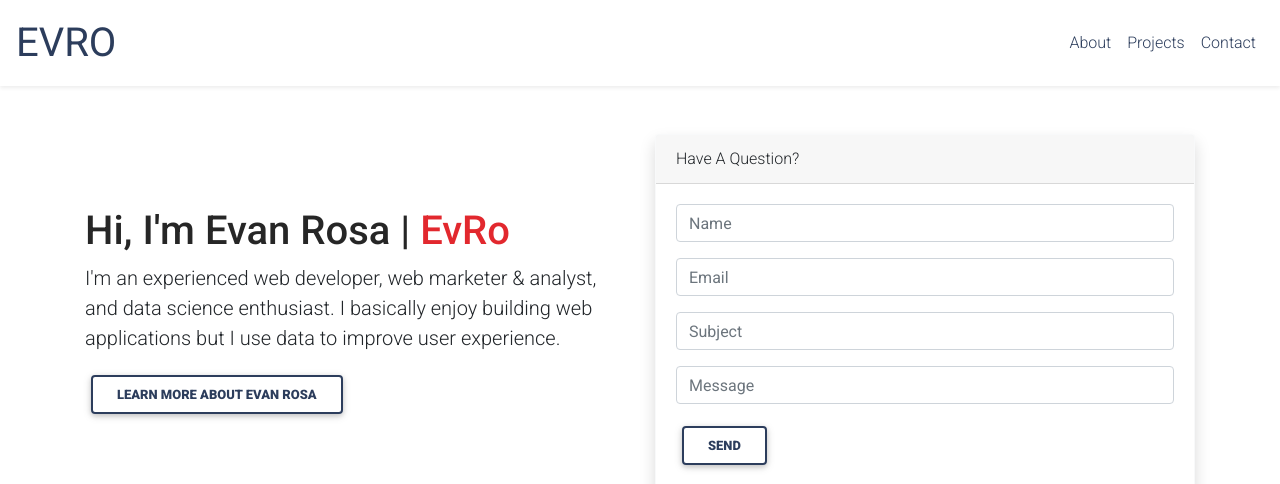
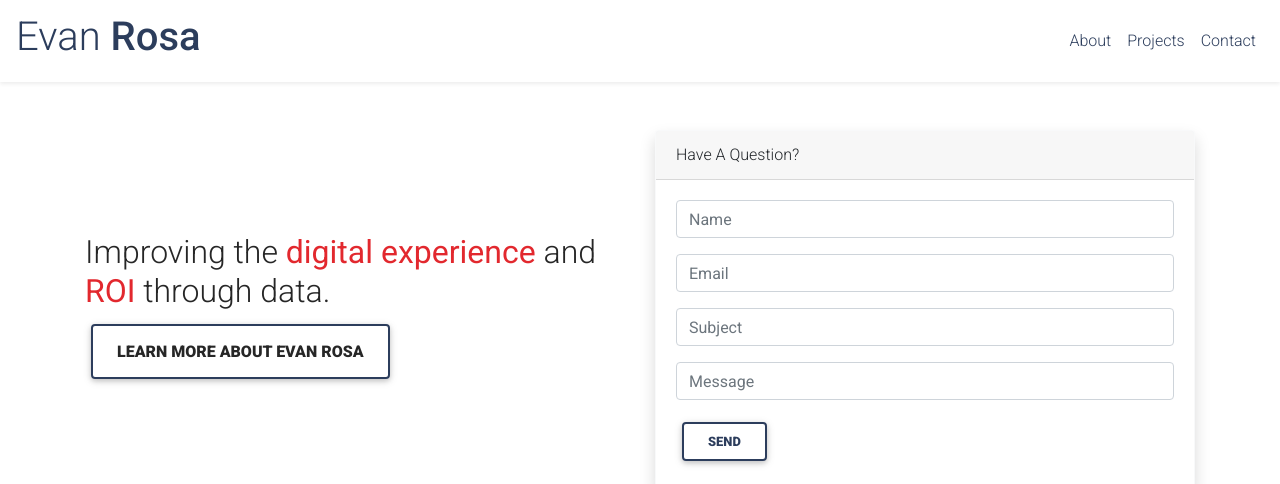
Before and after one commit to evan-rosa/evro-firebase, a Next.js app: page / in a window 1280 px wide. Shown: the top 484 px of the page. Built offline with nearby package versions, Linux system fonts and the light colour scheme.

Commit message:
seo work and html syntax update

```diff
--- a/components/MainLayout.tsx
+++ b/components/MainLayout.tsx
@@ -15,6 +15,7 @@ function MainLayout({ children }) {
           content='vB1wqK6_bK58jLO6iJr9uhz42Trvi3ukMEZ7FaK0MGk'
         ></meta>
       </Head>
+      <header role='banner'>
         <Navbar
           collapseOnSelect
           expand='lg'
@@ -24,9 +25,9 @@ function MainLayout({ children }) {
         >
           <Navbar.Brand>
             <Link href='/'>
-            <a className='no-underline' data-gtm-head='logo'>
-              <strong className='App-logo'>EVRO</strong>
-            </a>
+              <h1 className='no-underline App-logo' data-gtm-head='logo'>
+                <span className='font-weight-lighter'>Evan</span> Rosa
+              </h1>
             </Link>
           </Navbar.Brand>
           <Navbar.Toggle aria-controls='responsive-navbar-nav' />
@@ -64,6 +65,7 @@ function MainLayout({ children }) {
             </Nav>
           </Navbar.Collapse>
         </Navbar>
+      </header>
       <Container fluid>
         <main>{children}</main>
       </Container>
--- a/config/fire-conf.ts
+++ b/config/fire-conf.ts
@@ -29,7 +29,7 @@ const firebaseConfigLive = {
 try {
   firebase.initializeApp(firebaseConfigSandbox);
 
-  firebase.initializeApp(firebaseConfigLive);
+  firebase.initializeApp(firebaseConfigLive, 'secondary');
   firebase.storage();
 } catch (err) {
   if (!/already exists/.test(err.message)) {
--- a/pages/_document.js
+++ b/pages/_document.js
@@ -1,4 +1,4 @@
-import Document, { Head, Main, NextScript } from 'next/document';
+import Document, { Html, Head, Main, NextScript } from 'next/document';
 import * as React from 'react';
 import flush from 'styled-jsx/server';
 import { GtagNoscript, GtagScript } from '../src/gtag';
@@ -8,7 +8,7 @@ class MyDocument extends Document {
     const { pageContext } = this.props;
 
     return (
-      <html lang='en' dir='ltr'>
+      <Html lang='en' dir='ltr'>
         <Head>
           <meta charSet='utf-8' />
           <GtagScript />
@@ -18,7 +18,7 @@ class MyDocument extends Document {
           <Main />
           <NextScript />
         </body>
-      </html>
+      </Html>
     );
   }
 }
--- a/pages/index.tsx
+++ b/pages/index.tsx
@@ -16,14 +16,11 @@ const Home = () => {
   return (
     <MainLayout>
       <Head>
-        <title>
-          Evan Rosa | Digital Marketer & Analyst, Engineer, and Data Science
-          Enthusiast
-        </title>
+        <title>Evan Rosa | Analytics Engineer and Data Science Enthusiast</title>
         <link rel='canonical' href='https://www.evro.io/'></link>
         <meta
           name='description'
-          content='Evan Rosa | Digital Marketer & Analyst, Engineer, and Data Science Enthusiast.'
+          content='Evan Rosa, an engineer improving the digital experience and ROI through data'
         ></meta>
       </Head>
       <div className='height-inherit-vh parent-wrapper'>
@@ -33,16 +30,7 @@ const Home = () => {
               <Col md='6'>
                 <Row>
                   <Col>
-                    <h1>
-                      Hi, I'm Evan Rosa |{' '}
-                      <span className='evro-red-font'>EvRo</span>
-                    </h1>
-                    <p className='lead'>
-                      I'm an experienced web developer, web marketer & analyst,
-                      and data science enthusiast. I basically enjoy building
-                      web applications but I use data to improve user
-                      experience.
-                    </p>
+                    <h1 className="h2 remove-bold">Improving the <span className="evro-red-font"><strong>digital experience</strong></span> and <span className="evro-red-font"><strong>ROI</strong></span> through data.</h1>
                   </Col>
                 </Row>
                 <Row>
@@ -53,7 +41,7 @@ const Home = () => {
                           className='evro-navy-btn pt-2 pb-2 pl-4 pr-4'
                           data-gtm-button='Learn More About Evan Rosa'
                         >
-                          Learn More About Evan Rosa
+                          <h2 className="h6 remove-margin pt-2 pb-2"><strong>Learn More About Evan Rosa</strong></h2>
                         </Button>{' '}
                       </a>
                     </Link>
--- a/styles/globals.css
+++ b/styles/globals.css
@@ -172,11 +172,7 @@ a:hover {
 }
 
 .App-logo {
-  width: 10rem;
   font-family: 'Francois One', 'Roboto', Helvetica, Arial, sans-serif !important;
-  width: 100%;
-  height: 100%;
-  font-size: 5vh;
   color: #2c3d5c;
 }
 .bring-to-front {
@@ -185,6 +181,12 @@ a:hover {
 }
 .width-100 {
   width: 100%;
+}
+.remove-bold {
+  font-weight: 300 !important;
+}
+.remove-margin {
+  margin: 0 !important;
 }
 /*Navigation*/
 .nav-link {
```
Also changed, not shown: package.json (+3 -4 lines), pages/about.tsx (+9 -15 lines), pages/projects/index.tsx (+5 -3 lines), 1 other file (tests, documents, lock files or other folders). Lines whose indentation alone changed are shown as unchanged.
